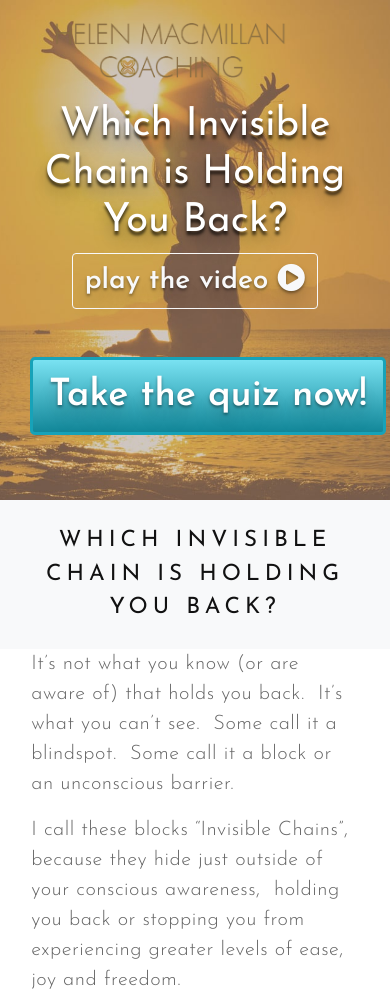
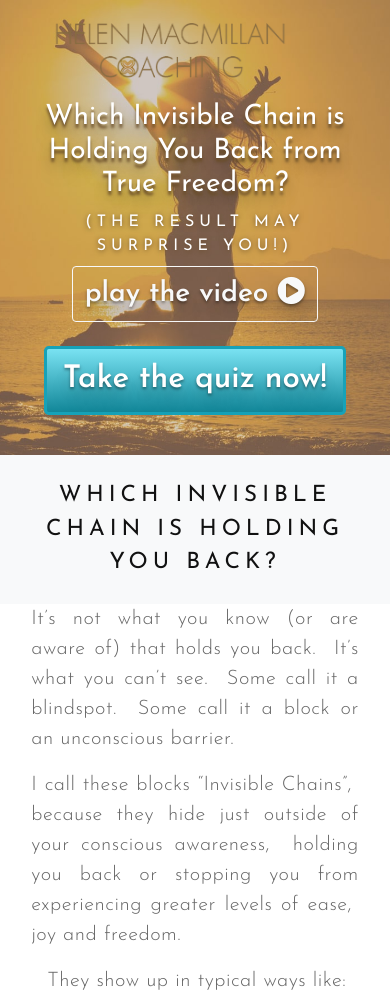
Before and after one commit to cutesd/FreedomQuiz, a plain HTML site: page index.html in a window 390 px wide. Shown: the top 999 px of the page. Drawn offline with nearby package versions, Linux system fonts and the light colour scheme.

Commit message:
updated landing page copy for 'Freedom Quiz', updated CSS to look good across all mobile screens, updated text in quiz header for 'Freedom Quiz'

```diff
--- a/assets/css/style.css
+++ b/assets/css/style.css
@@ -44,8 +44,7 @@ body, html {
 
   .bgimg-1 {
     background-image: url("../images/img1.jpg");
-    min-height: 268px;
-    height: 500px;
+    min-height: 455px;
   }
 
   .bgimg-2 {
@@ -56,9 +55,14 @@ body, html {
 
   .caption {
     color: #FFF;
-    text-shadow: 0px 4px 3px rgba(0,0,0,0.65),
+    text-shadow: 0px 4px 3px #694D29,
 	0px 8px 13px rgba(0,0,0,0.25),
 	0px 18px 23px rgba(0,0,0,0.1);
+}
+
+.sub-caption{
+    color: #FFF;
+    text-shadow: 0 1px 5px #694D29;
 }
 
 a.logo:hover,
@@ -83,6 +87,10 @@ a.logo:focus {
     background-image: -o-linear-gradient(top, #79E2F2, #128799);
     background-image: linear-gradient(to bottom, #79E2F2, #128799);filter:progid:DXImageTransform.Microsoft.gradient(GradientType=0,startColorstr=#79E2F2, endColorstr=#128799);
     border: 3px solid #17a2b8;
+}
+
+#top-quiz-btn{
+    font-size:2.35rem!important;
 }
 
 ul{
@@ -136,7 +144,7 @@ ul{
 
 }
 
-@media screen and (max-width: 768px) {
+@media screen and (max-width: 768px) and (min-width: 576px){
 
   h1{
       font-size: 2.5rem;
@@ -178,3 +186,22 @@ ul{
         }
 
 }
+
+@media screen and (max-width: 575px) {
+    h1{
+        font-size: 1.75rem;
+    }
+
+    h2{
+        font-size: 1.3rem;
+    }
+
+    .sub-caption{
+        font-size: 1rem;
+    }
+
+    #top-quiz-btn{
+        font-size:1.95rem!important;
+    }
+
+}
--- a/index.html
+++ b/index.html
@@ -18,7 +18,7 @@
     <link rel="stylesheet" href="https://use.fontawesome.com/releases/v5.3.1/css/all.css" integrity="sha384-mzrmE5qonljUremFsqc01SB46JvROS7bZs3IO2EmfFsd15uHvIt+Y8vEf7N7fWAU"
         crossorigin="anonymous">
     <!-- Additional CSS -->
-    <link rel="stylesheet" href="assets/css/style.css?v=008">
+    <link rel="stylesheet" href="assets/css/style.css?v=010">
 
 
 </head>
@@ -54,15 +54,16 @@
             <div class="caption">
                 <div class="row justify-content-center w-100">
                     <div class="col-lg-7 col-md-9 text-center">
-                        <h1 class="mb-2 mb-lg-3">Which Invisible Chain is Holding You Back?</h1>
-                        <button class="btn btn-outline-light mb-5" style="font-size:1.75rem!important" data-toggle="modal"
+                        <h1 class="mb-lg-2 mb-lg-3">Which Invisible Chain is Holding You Back from True Freedom?</h1>
+                        <h3 class="sub-caption">(the result may surprise you!)</h3>
+                        <button class="btn btn-outline-light mb-4" style="font-size:1.75rem!important" data-toggle="modal"
                             data-target="#videoModal">
                             play the video <i class="fas fa-play-circle"></i>
                         </button>
                     </div>
-                    <div class="col-lg-7 col-md-9 text-center">
+                    <div class="col-lg-7 col-md-9 text-center p-0">
                         <a href="/quiz">
-                            <button class="btn btn-info btn-lg mb-3" style="font-size:2.35rem!important">Take the quiz
+                            <button class="btn btn-info btn-lg mb-4" id="top-quiz-btn">Take the quiz
                                 now!</button>
                         </a>
                     </div>
--- a/quiz/assets/css/style.css
+++ b/quiz/assets/css/style.css
@@ -156,6 +156,7 @@ li {
   line-height: 1;
   margin: auto;
   margin-bottom: 0;
+  padding: 0 4%;
   color: #5f6d73;
 }
 
--- a/quiz/assets/javascript/app.js
+++ b/quiz/assets/javascript/app.js
@@ -138,14 +138,14 @@ $(document).ready(function () {
 
 				<header class="header">
 					<div class="inline-bg"><img src="assets/images/HMC_logo-inline.png" alt="Helen MacMillan"></div>
-					<h1>Which of the 8 Invisible Chains have you Stuck?</h1>
+					<h1>Which of the 8 Invisible Chains have you feeling stuck?</h1>
 				</header>
 
                 <div class="top">
                     <div>
 		  				<h5 class="text-muted question-num">Question #${qN + 1}</h5>
 		  				<h3 class="question">${question.question}</h3>
-                          <p class="description">Choose the number that best indicates where you feel in relation <br/>to this question.</p>
+                          <p class="description">Choose the number that best indicates where you feel in relation to this question.</p>
                     </div>
 
 		  				<div class="btn-toolbar mt-4 mb-3" id="btnBar${qN}" role="toolbar" aria-label="number toolbar">
```
Also changed, not shown: quiz/index.html (+3 -3 lines), 3 other files.
